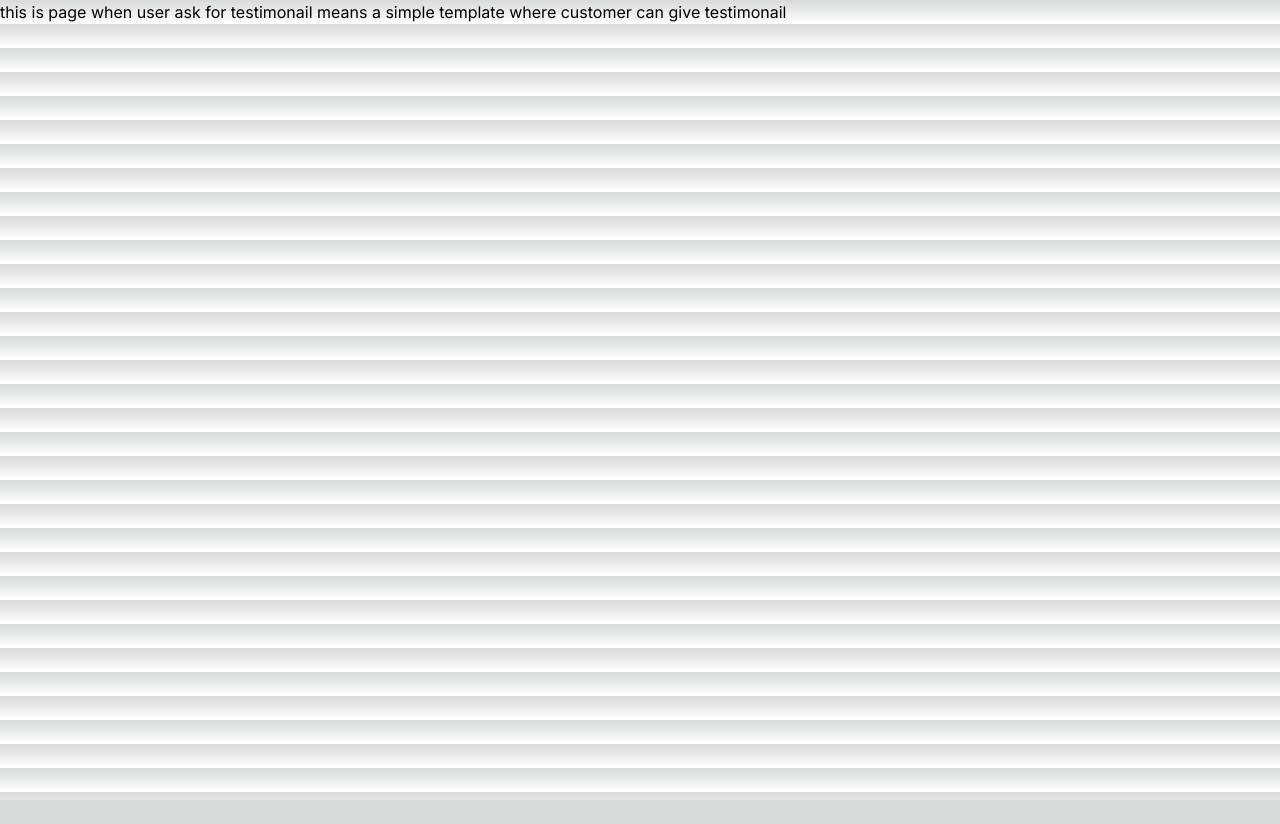
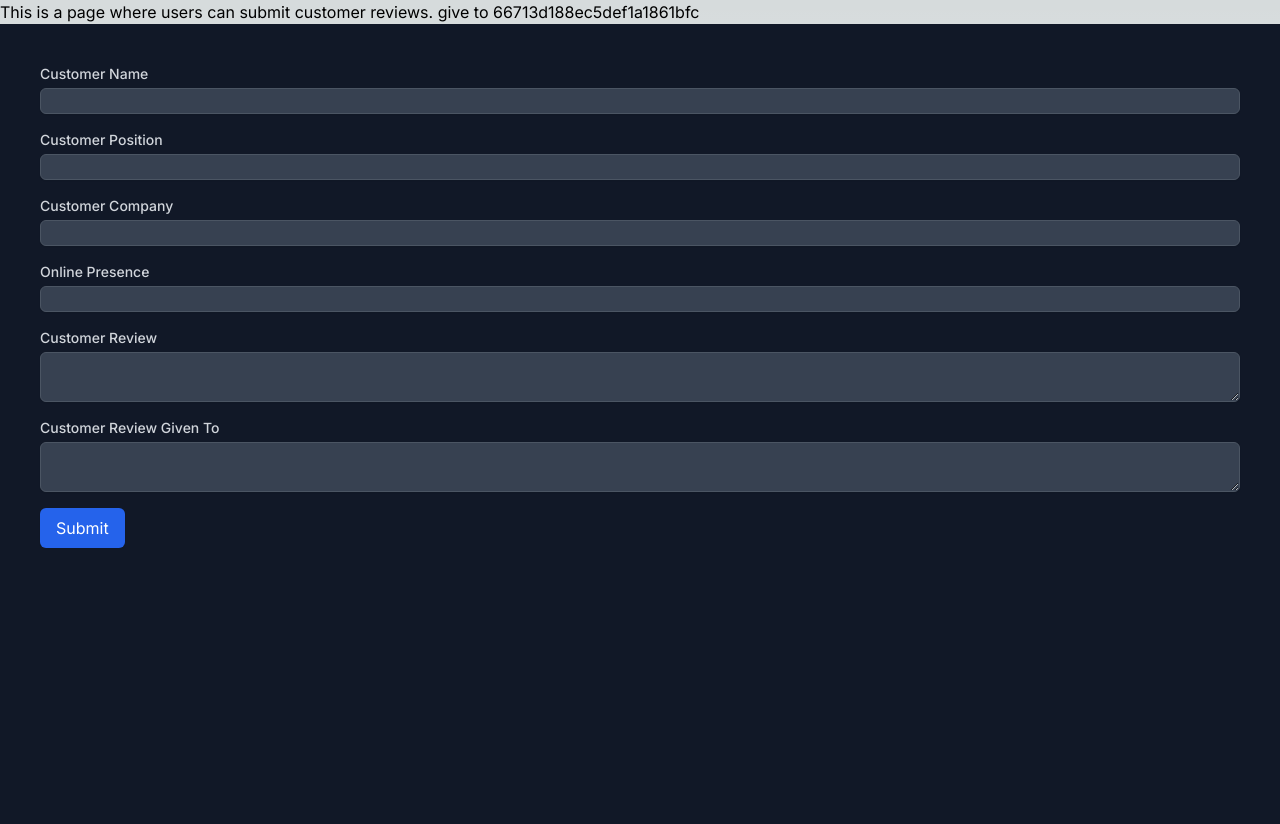
Before and after one commit to mohit-thakre/minor, a Next.js app: page /getTestimonials in a window 1280 px wide. Before the commit the page ends 800 px from the top, so only its background shows below. Built offline with nearby package versions, Linux system fonts and the light colour scheme.

Commit message:
added testimonial func

```diff
--- a/src/app/api/testimonials/create/route.js
+++ b/src/app/api/testimonials/create/route.ts
@@ -18,7 +18,7 @@ connectDb();
 
 
 // Logic to create a testimonial goes here
-export async function POST(request) {
+export async function POST(request:NextRequest) {
     try {
         const reqBody = await request.json();
 
--- a/src/app/getTestimonials/page.js
+++ b/src/app/getTestimonials/page.js
@@ -1,9 +1,125 @@
-import React from 'react'
+"use client"
+import React, { useState } from 'react';
+import axios from 'axios';
 
-function page() {
+function Page() {
+  const [customerReviews, setCustomerReviews] = useState([]);
+  const [formData, setFormData] = useState({
+    customerName: '',
+    customerPosition: '',
+    customerCompany: '',
+    customerSocialId: '',
+    customerReview: '',
+    testimonialGivenTo: '',
+  });
+
+  const handleCustomerReviewSubmit = async (e) => {
+    e.preventDefault(); // Prevent default form submission
+
+    try {
+      await axios.post('/api/testimonials/create', formData);
+      // Add the submitted data to the customerReviews state
+      setCustomerReviews([...customerReviews, formData]);
+      console.log('customerReview submitted:', formData);
+      // Clear the form fields after submission
+      setFormData({
+        customerName: '',
+        customerPosition: '',
+        customerCompany: '',
+        customerSocialId: '',
+        customerReview: '',
+        testimonialGivenTo: '',
+      });
+    } catch (error) {
+      console.error(error);
+    }
+  };
+
+  const handleChange = (e) => {
+    setFormData({
+      ...formData,
+      [e.target.name]: e.target.value, // corrected from e.target.customerName to e.target.name
+    });
+  };
+
   return (
-    <div> this is page when user ask for testimonail means a simple template where customer can give testimonail</div>
-  )
+    <>
+      <div>This is a page where users can submit customer reviews. give to 66713d188ec5def1a1861bfc</div>
+      <div className="min-h-screen bg-gray-900 text-white p-10">
+        <form onSubmit={handleCustomerReviewSubmit} className="space-y-4 mb-10">
+          <div>
+            <label className="block text-sm font-medium text-gray-300">Customer Name</label>
+            <input
+              type="text"
+              name="customerName"
+              value={formData.customerName}
+              onChange={handleChange}
+              className="mt-1 block w-full bg-gray-700 border border-gray-600 rounded-md shadow-sm focus:border-blue-500 focus:ring focus:ring-blue-500 focus:ring-opacity-50"
+            />
+          </div>
+          <div>
+            <label className="block text-sm font-medium text-gray-300">Customer Position</label>
+            <input
+              type="text"
+              name="customerPosition"
+              value={formData.customerPosition}
+              onChange={handleChange}
+              className="mt-1 block w-full bg-gray-700 border border-gray-600 rounded-md shadow-sm focus:border-blue-500 focus:ring focus:ring-blue-500 focus:ring-opacity-50"
+            />
+          </div>
+          <div>
+            <label className="block text-sm font-medium text-gray-300">Customer Company</label>
+            <input
+              type="text"
+              name="customerCompany"
+              value={formData.customerCompany}
+              onChange={handleChange}
+              className="mt-1 block w-full bg-gray-700 border border-gray-600 rounded-md shadow-sm focus:border-blue-500 focus:ring focus:ring-blue-500 focus:ring-opacity-50"
+            />
+          </div>
+          <div>
+            <label className="block text-sm font-medium text-gray-300">Online Presence</label>
+            <input
+              type="text"
+              name="customerSocialId"
+              value={formData.customerSocialId}
+              onChange={handleChange}
+              className="mt-1 block w-full bg-gray-700 border border-gray-600 rounded-md shadow-sm focus:border-blue-500 focus:ring focus:ring-blue-500 focus:ring-opacity-50"
+            />
+          </div>
+          <div>
+            <label className="block text-sm font-medium text-gray-300">Customer Review</label>
+            <textarea
+              name="customerReview"
+              value={formData.customerReview}
+              onChange={handleChange}
+              className="mt-1 block w-full bg-gray-700 border border-gray-600 rounded-md shadow-sm focus:border-blue-500 focus:ring focus:ring-blue-500 focus:ring-opacity-50"
+            />
+          </div>
+          <div>
+            <label className="block text-sm font-medium text-gray-300">Customer Review Given To</label>
+            <textarea
+              name="testimonialGivenTo"
+              value={formData.testimonialGivenTo}
+              onChange={handleChange}
+              className="mt-1 block w-full bg-gray-700 border border-gray-600 rounded-md shadow-sm focus:border-blue-500 focus:ring focus:ring-blue-500 focus:ring-opacity-50"
+            />
+          </div>
+          <button
+            type="submit"
+            className="px-4 py-2 bg-blue-600 text-white rounded-md shadow-sm hover:bg-blue-700"
+          >
+            Submit
+          </button>
+        </form>
+        {/* <div>
+          {customerReviews.map((customerReview, index) => (
+            <CustomerReviewCard key={index} {...customerReview} />
+          ))}
+        </div> */}
+      </div>
+    </>
+  );
 }
 
-export default page
+export default Page;
--- a/src/app/page.js
+++ b/src/app/page.js
@@ -1,113 +1,21 @@
-import Image from "next/image";
+"use client"
+import React from 'react'
+import { useRouter } from 'next/navigation'
 
-export default function Home() {
+function page() {
+  const router = useRouter()
   return (
-    <main className="flex min-h-screen flex-col items-center justify-between p-24">
-      <div className="z-10 max-w-5xl w-full items-center justify-between font-mono text-sm lg:flex">
-        <p className="fixed left-0 top-0 flex w-full justify-center border-b border-gray-300 bg-gradient-to-b from-zinc-200 pb-6 pt-8 backdrop-blur-2xl dark:border-neutral-800 dark:bg-zinc-800/30 dark:from-inherit lg:static lg:w-auto  lg:rounded-xl lg:border lg:bg-gray-200 lg:p-4 lg:dark:bg-zinc-800/30">
-          Get started by editing&nbsp;
-          <code className="font-mono font-bold">src/app/page.js</code>
-        </p>
-        <div className="fixed bottom-0 left-0 flex h-48 w-full items-end justify-center bg-gradient-to-t from-white via-white dark:from-black dark:via-black lg:static lg:h-auto lg:w-auto lg:bg-none">
-          <a
-            className="pointer-events-none flex place-items-center gap-2 p-8 lg:pointer-events-auto lg:p-0"
-            href="https://vercel.com?utm_source=create-next-app&utm_medium=appdir-template&utm_campaign=create-next-app"
-            target="_blank"
-            rel="noopener noreferrer"
-          >
-            By{" "}
-            <Image
-              src="/vercel.svg"
-              alt="Vercel Logo"
-              className="dark:invert"
-              width={100}
-              height={24}
-              priority
-            />
-          </a>
-        </div>
-      </div>
+    <>
+    <h1 className="text-3xl text-white">Collect Your Testimonials</h1>
+    <button
+          type="button"
+          onClick={() => router.push('/getTestimonials')}
+          className="bg-blue-500 mt-5 cursor-pointer ml-5 hover:bg-blue-700 text-white font-bold py-2 px-4 rounded"
+        >
+          Get Your Testimonials
+        </button>
+    </>
+  )
+}
 
-      <div className="relative flex place-items-center before:absolute before:h-[300px] before:w-full sm:before:w-[480px] before:-translate-x-1/2 before:rounded-full before:bg-gradient-radial before:from-white before:to-transparent before:blur-2xl before:content-[''] after:absolute after:-z-20 after:h-[180px] after:w-full sm:after:w-[240px] after:translate-x-1/3 after:bg-gradient-conic after:from-sky-200 after:via-blue-200 after:blur-2xl after:content-[''] before:dark:bg-gradient-to-br before:dark:from-transparent before:dark:to-blue-700 before:dark:opacity-10 after:dark:from-sky-900 after:dark:via-[#0141ff] after:dark:opacity-40 before:lg:h-[360px] z-[-1]">
-        <Image
-          className="relative dark:drop-shadow-[0_0_0.3rem_#ffffff70] dark:invert"
-          src="/next.svg"
-          alt="Next.js Logo"
-          width={180}
-          height={37}
-          priority
-        />
-      </div>
-
-      <div className="mb-32 grid text-center lg:max-w-5xl lg:w-full lg:mb-0 lg:grid-cols-4 lg:text-left">
-        <a
-          href="https://nextjs.org/docs?utm_source=create-next-app&utm_medium=appdir-template&utm_campaign=create-next-app"
-          className="group rounded-lg border border-transparent px-5 py-4 transition-colors hover:border-gray-300 hover:bg-gray-100 hover:dark:border-neutral-700 hover:dark:bg-neutral-800/30"
-          target="_blank"
-          rel="noopener noreferrer"
-        >
-          <h2 className={`mb-3 text-2xl font-semibold`}>
-            Docs{" "}
-            <span className="inline-block transition-transform group-hover:translate-x-1 motion-reduce:transform-none">
-              -&gt;
-            </span>
-          </h2>
-          <p className={`m-0 max-w-[30ch] text-sm opacity-50`}>
-            Find in-depth information about Next.js features and API.
-          </p>
-        </a>
-
-        <a
-          href="https://nextjs.org/learn?utm_source=create-next-app&utm_medium=appdir-template-tw&utm_campaign=create-next-app"
-          className="group rounded-lg border border-transparent px-5 py-4 transition-colors hover:border-gray-300 hover:bg-gray-100 hover:dark:border-neutral-700 hover:dark:bg-neutral-800 hover:dark:bg-opacity-30"
-          target="_blank"
-          rel="noopener noreferrer"
-        >
-          <h2 className={`mb-3 text-2xl font-semibold`}>
-            Learn{" "}
-            <span className="inline-block transition-transform group-hover:translate-x-1 motion-reduce:transform-none">
-              -&gt;
-            </span>
-          </h2>
-          <p className={`m-0 max-w-[30ch] text-sm opacity-50`}>
-            Learn about Next.js in an interactive course with&nbsp;quizzes!
-          </p>
-        </a>
-
-        <a
-          href="https://vercel.com/templates?framework=next.js&utm_source=create-next-app&utm_medium=appdir-template&utm_campaign=create-next-app"
-          className="group rounded-lg border border-transparent px-5 py-4 transition-colors hover:border-gray-300 hover:bg-gray-100 hover:dark:border-neutral-700 hover:dark:bg-neutral-800/30"
-          target="_blank"
-          rel="noopener noreferrer"
-        >
-          <h2 className={`mb-3 text-2xl font-semibold`}>
-            Templates{" "}
-            <span className="inline-block transition-transform group-hover:translate-x-1 motion-reduce:transform-none">
-              -&gt;
-            </span>
-          </h2>
-          <p className={`m-0 max-w-[30ch] text-sm opacity-50`}>
-            Explore starter templates for Next.js.
-          </p>
-        </a>
-
-        <a
-          href="https://vercel.com/new?utm_source=create-next-app&utm_medium=appdir-template&utm_campaign=create-next-app"
-          className="group rounded-lg border border-transparent px-5 py-4 transition-colors hover:border-gray-300 hover:bg-gray-100 hover:dark:border-neutral-700 hover:dark:bg-neutral-800/30"
-          target="_blank"
-          rel="noopener noreferrer"
-        >
-          <h2 className={`mb-3 text-2xl font-semibold`}>
-            Deploy{" "}
-            <span className="inline-block transition-transform group-hover:translate-x-1 motion-reduce:transform-none">
-              -&gt;
-            </span>
-          </h2>
-          <p className={`m-0 max-w-[30ch] text-sm opacity-50 text-balance`}>
-            Instantly deploy your Next.js site to a shareable URL with Vercel.
-          </p>
-        </a>
-      </div>
-    </main>
-  );
-}
+export default page
--- a/src/models/testimonial.model.js
+++ b/src/models/testimonial.model.js
@@ -27,14 +27,13 @@ const testimonialSchema = new mongoose.Schema(
     customerSocialId: {
       // LinkedIn, Twitter, Instagram, etc.
       type: String,
-      required: true,
       trim: true,
     },
     customerReview: {
       type: String,
       required: true,
       trim: true,
-      minLength: 5,
+      minLength: 4,
       maxLength: 255,
     },
     testimonialGivenTo: {
```
